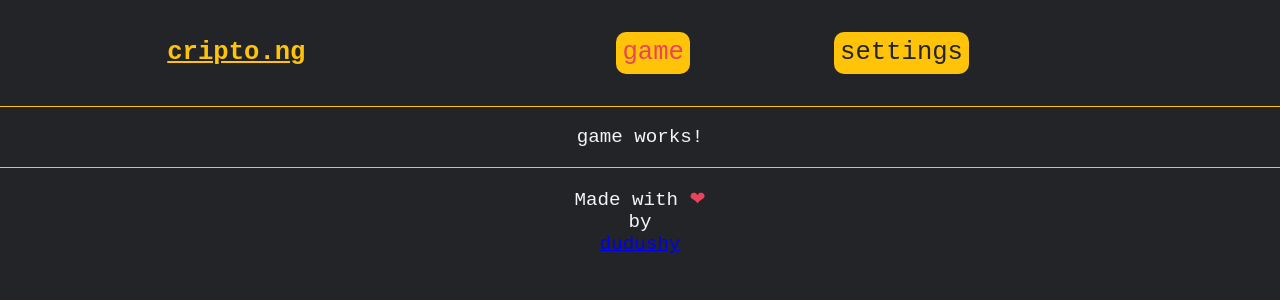
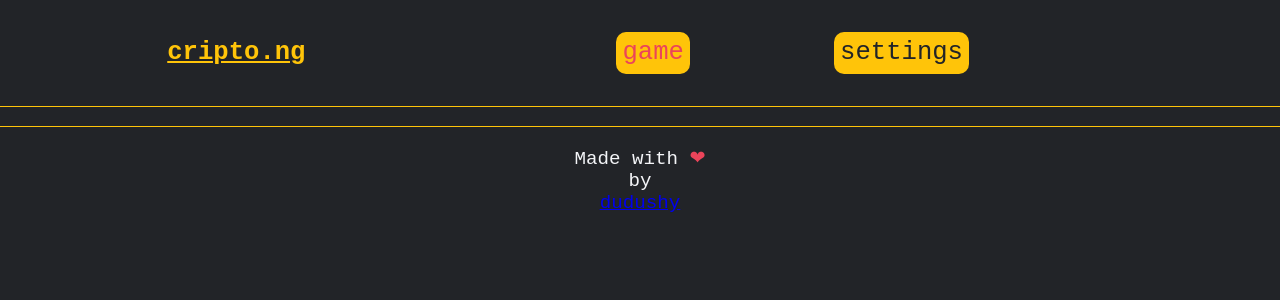
Before and after one commit to dudushy/cripto.ng, an Angular app: page / in a window 1280 px wide. Shown: the top 300 px of the page. Built offline with nearby package versions, Linux system fonts and the light colour scheme.

Commit message:
Save keypress

```diff
--- a/src/app/components/game/game.component.html
+++ b/src/app/components/game/game.component.html
@@ -1,3 +1,3 @@
 <main>
-  <p>game works!</p>
+  <p>{{currentWord}}</p>
 </main>
--- a/src/app/components/game/game.component.ts
+++ b/src/app/components/game/game.component.ts
@@ -11,6 +11,8 @@ import { DbService } from '../../services/db/db.service';
 export class GameComponent implements OnInit {
   title = 'GameComponent';
 
+  currentWord = '';
+
   constructor(
     public db: DbService,
     private cdr: ChangeDetectorRef,
@@ -21,6 +23,19 @@ export class GameComponent implements OnInit {
 
   ngOnInit(): void {
     console.log(`[${this.title}#ngOnInit]`);
+
+    window.addEventListener('keypress', (event: any) => {
+      console.log(`[${this.title}#window.onkeypress] event`, event);
+      console.log(`[${this.title}#window.onkeypress] event.key`, event.key);
+
+      this.currentWord += event.key;
+
+      if (event.key === 'Enter') {
+        this.currentWord = '';
+      }
+
+      console.log(`[${this.title}#window.onkeypress] currentWord`, this.currentWord);
+    });
   }
 
   updateView() {
```
